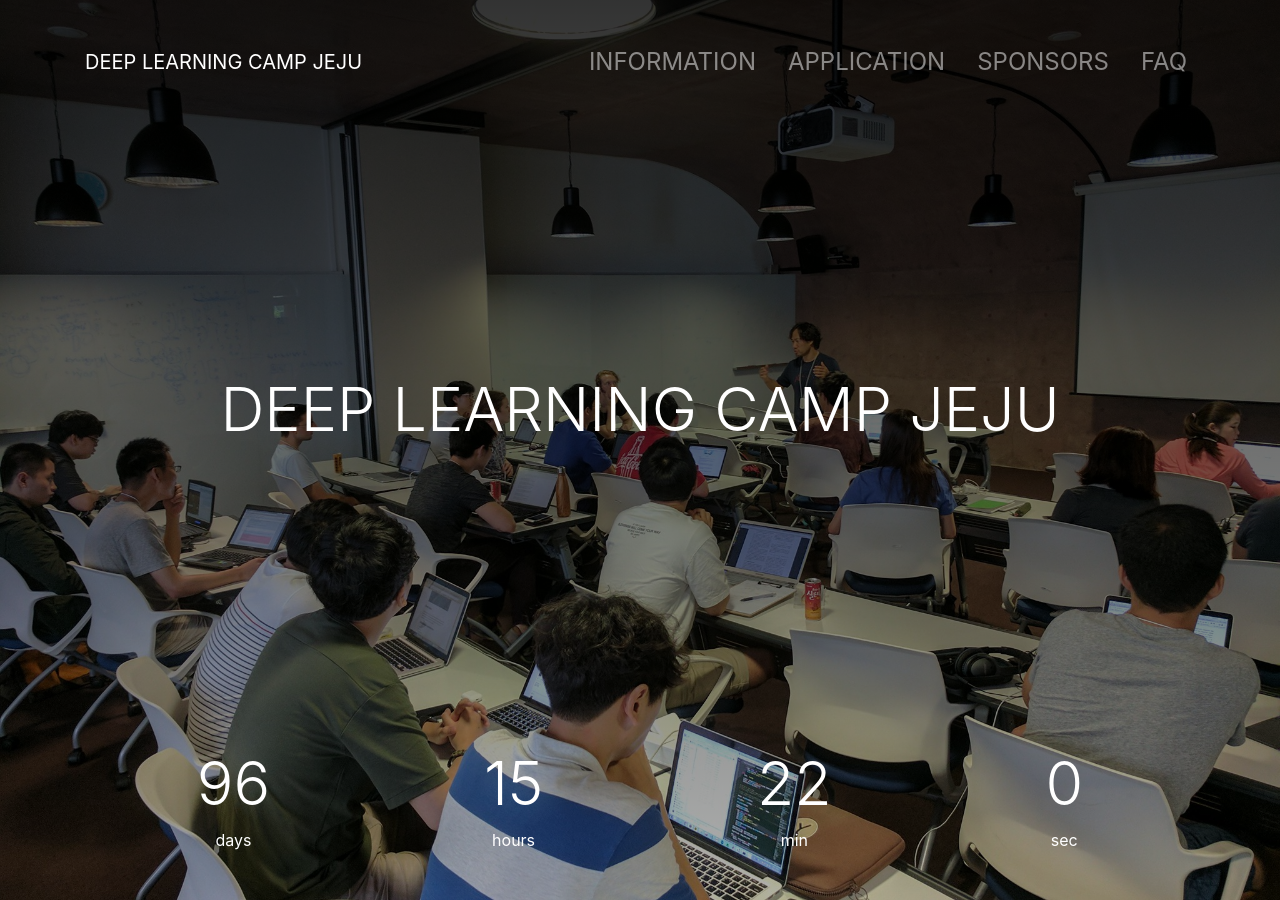
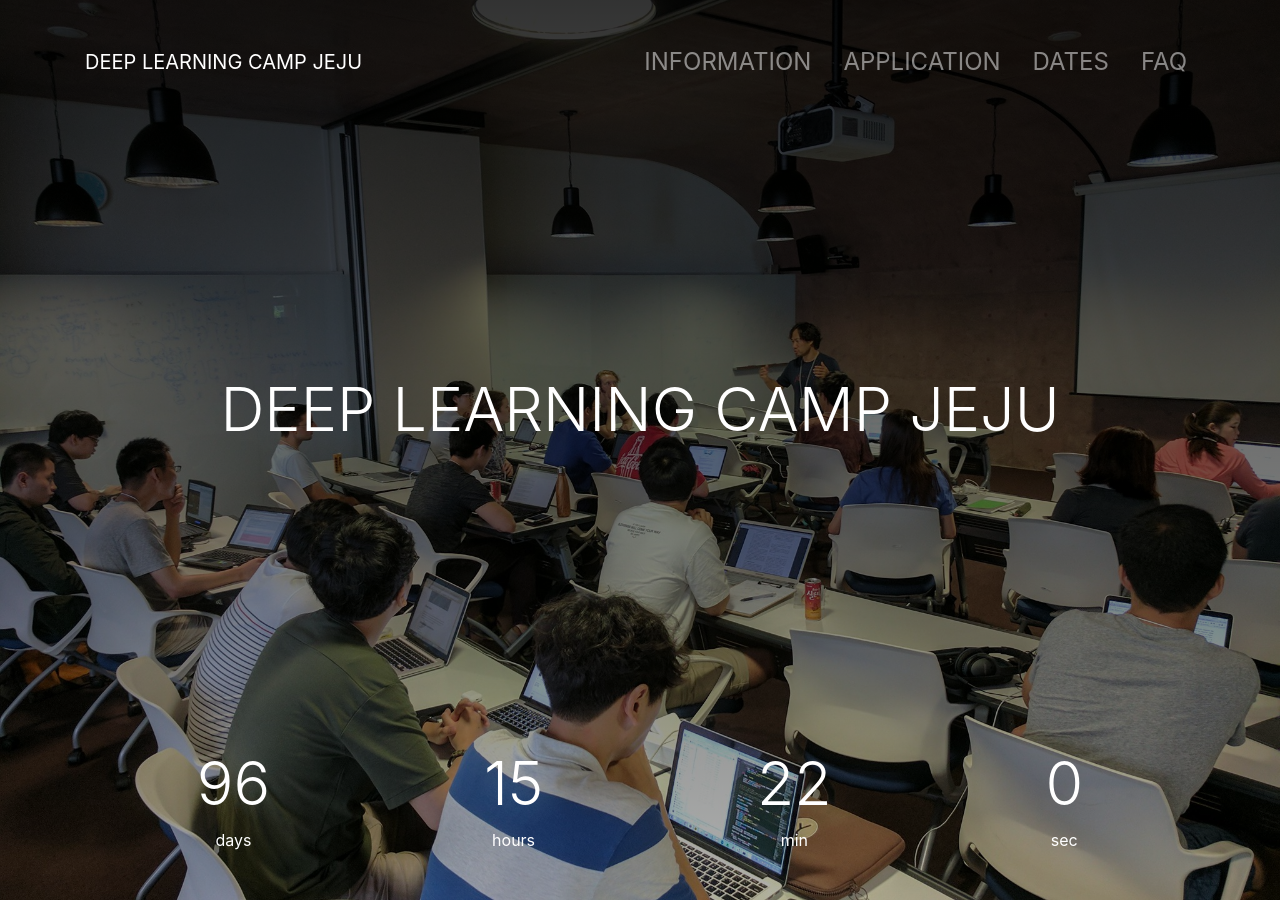
Before and after one commit to TensorFlowKR/dlcampjeju, a Jekyll site: the page built from 2018/index.md, in a window 1280 px wide and 900 px high. Built offline with Jekyll 4.4.1, drawn with Linux system fonts in a browser that asks for light colours; nearby versions of some CDN libraries.

Commit message:
Fix anchor in navbar

```diff
--- a/_includes/layouts/navbar.html
+++ b/_includes/layouts/navbar.html
@@ -14,7 +14,7 @@
           <a class="nav-link" href="#application">Application</a>
         </li>
         <li class="nav-item mr-3">
-          <a class="nav-link" href="#sponsors">Sponsors</a>
+          <a class="nav-link" href="#important-dates">Dates</a>
         </li>
         <li class="nav-item">
           <a class="nav-link" href="#faq">FAQ</a>
```
